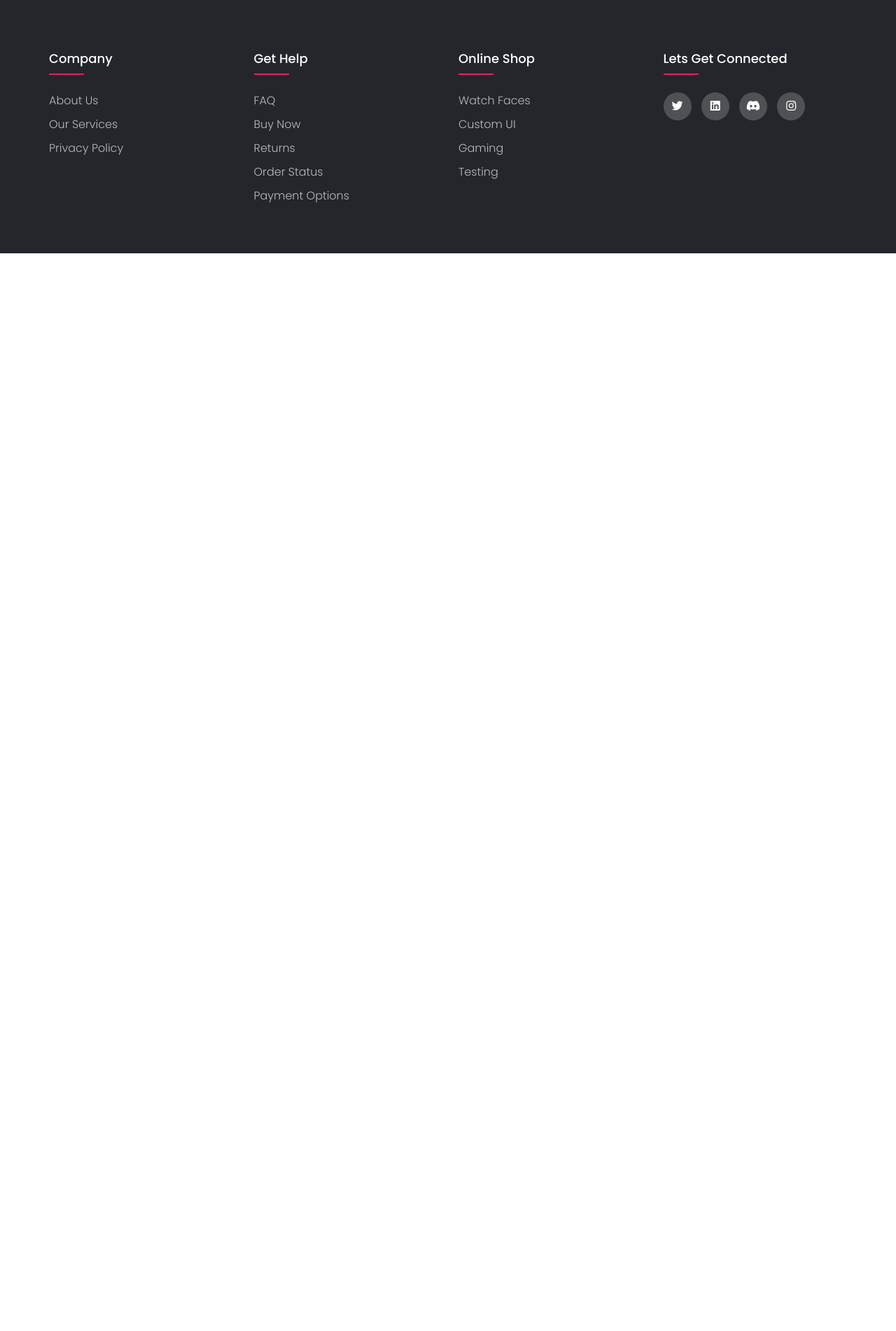
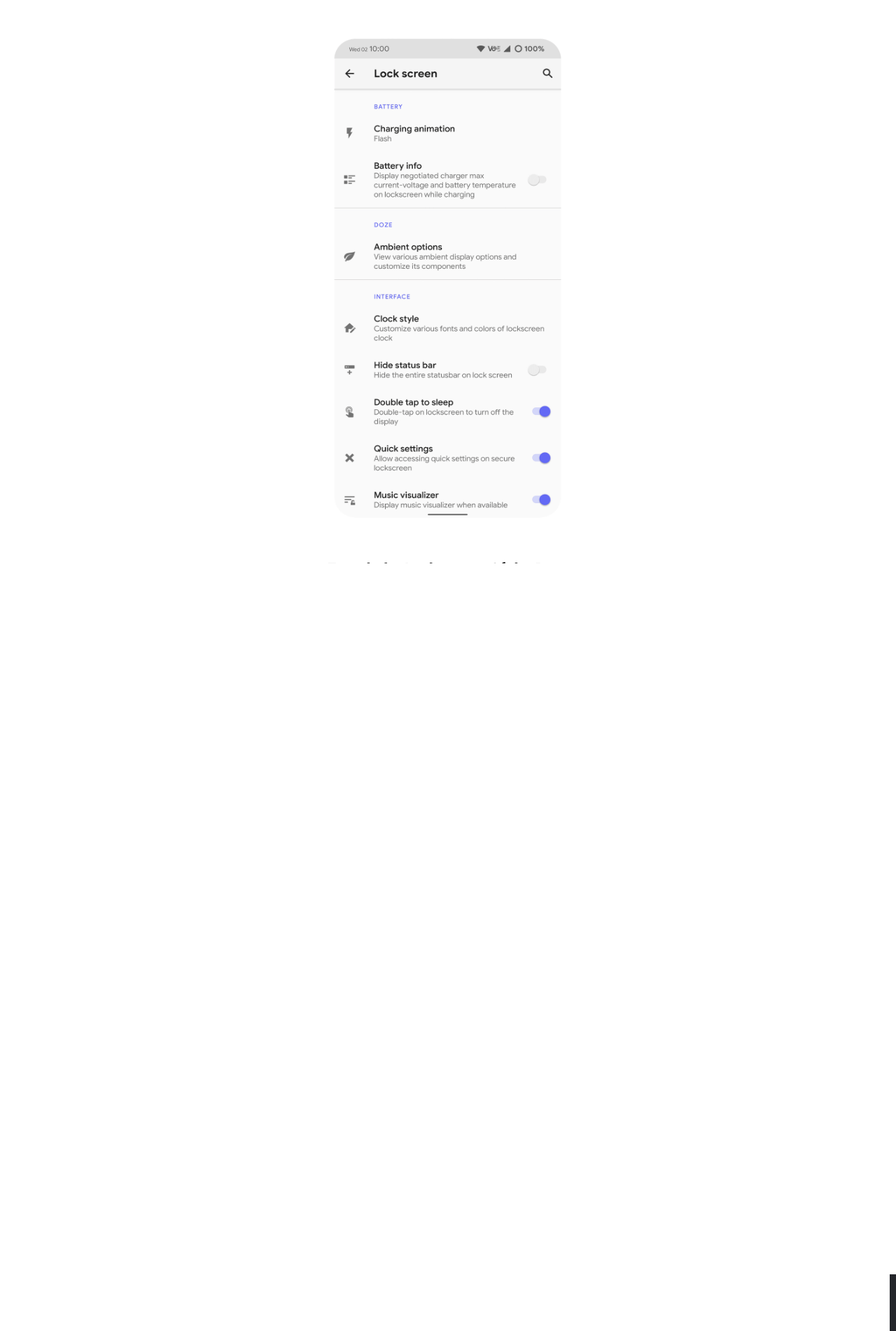
Before and after one commit to Ressurected-Bird/Website, a PHP site: page /homepage.html in a window 1280 px wide. Shown: the part 720-2622 px from the top of the page at 70% size. Before the commit the page ends 1082 px from the top, so only its background shows below. Run offline with PHP 8.4, Linux system fonts and the light colour scheme.

Commit message:
Screenshot is added in homepage screen shot section with description

```diff
--- a/homepage.html
+++ b/homepage.html
@@ -32,7 +32,13 @@
     <video autoplay muted loop id="myVideo" width="70%">
         <source src="video/trailer.mp4" type="video/mp4">
     </video>
+    <section class="screenshot">
+        <img src="images/screenshot_05.png" alt=" Tweak the  Lockscreen Of the Rom ">
+        <p>Tweak the  Lockscreen Of the Rom</p>
+        <img src="images/screenshot_06.png" alt=" Tweak Sound Using the  Sound setting of the rom ">
+        <p>Tweak Sound Using the  Sound setting of the rom </p>
 
+    </section>
 
     <footer class="footer">
         <div class="container">
--- a/style/homepage.css
+++ b/style/homepage.css
@@ -133,6 +133,19 @@ ul{
 	background-color: #ffffff;
 }
 
+.screenshot{
+	text-align: center;
+}
+.screenshot img{
+	width: 500px;
+	height: 800px;
+}
+.screenshot p{
+	margin-top: -10px;
+	margin-bottom: 30px;
+		font-size: 20px;
+	font-weight: bold;
+}
 
 @media(max-width: 767px){
   .footer-col{
@@ -193,6 +206,10 @@ ul{
 	background: none;
 
 }
+.screenshot p {
+	margin-left: 50px;
+	margin-right: 50px;
+}
 }
 
 
```
Also changed, not shown: images/screenshot_05.png (added), images/screenshot_06.png (added).
